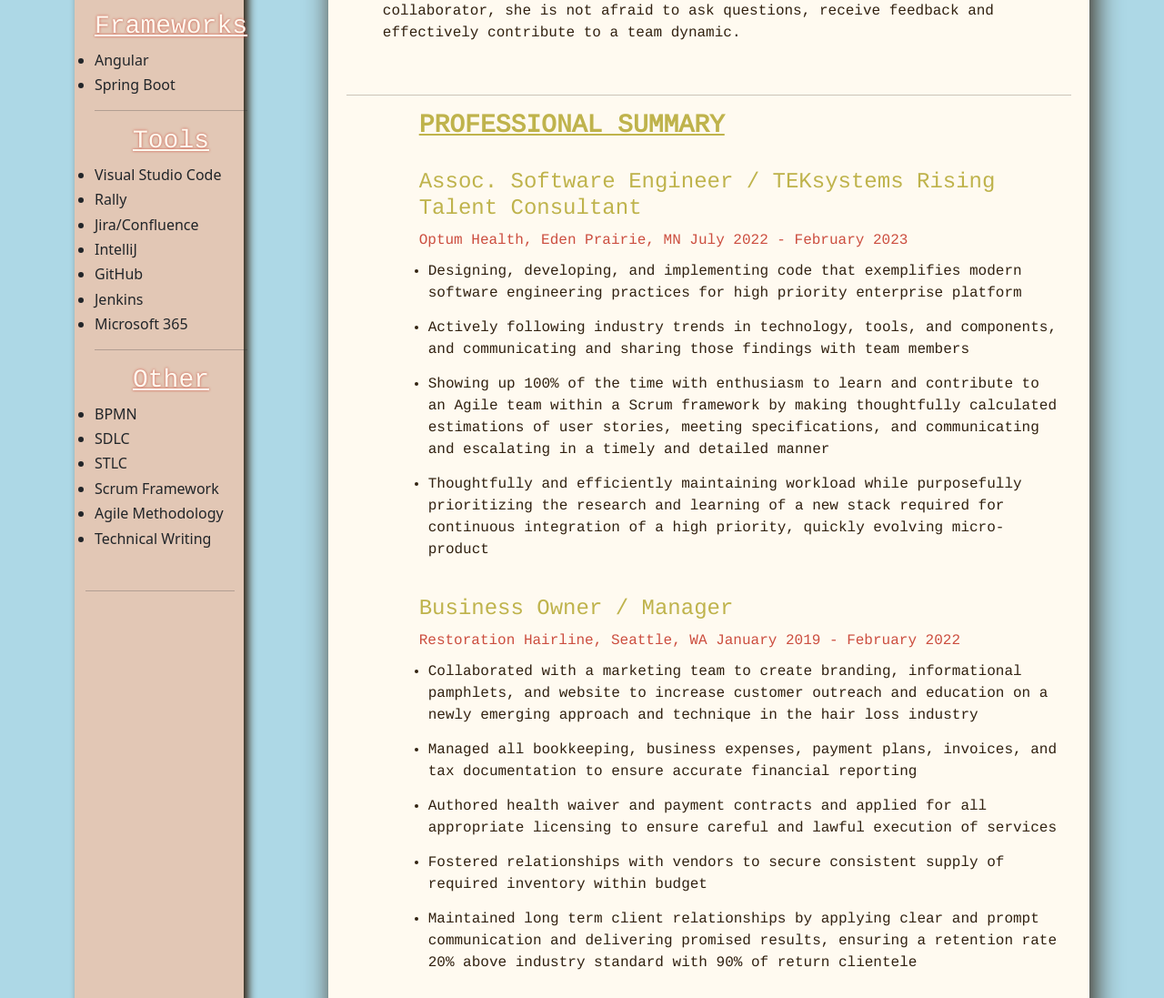
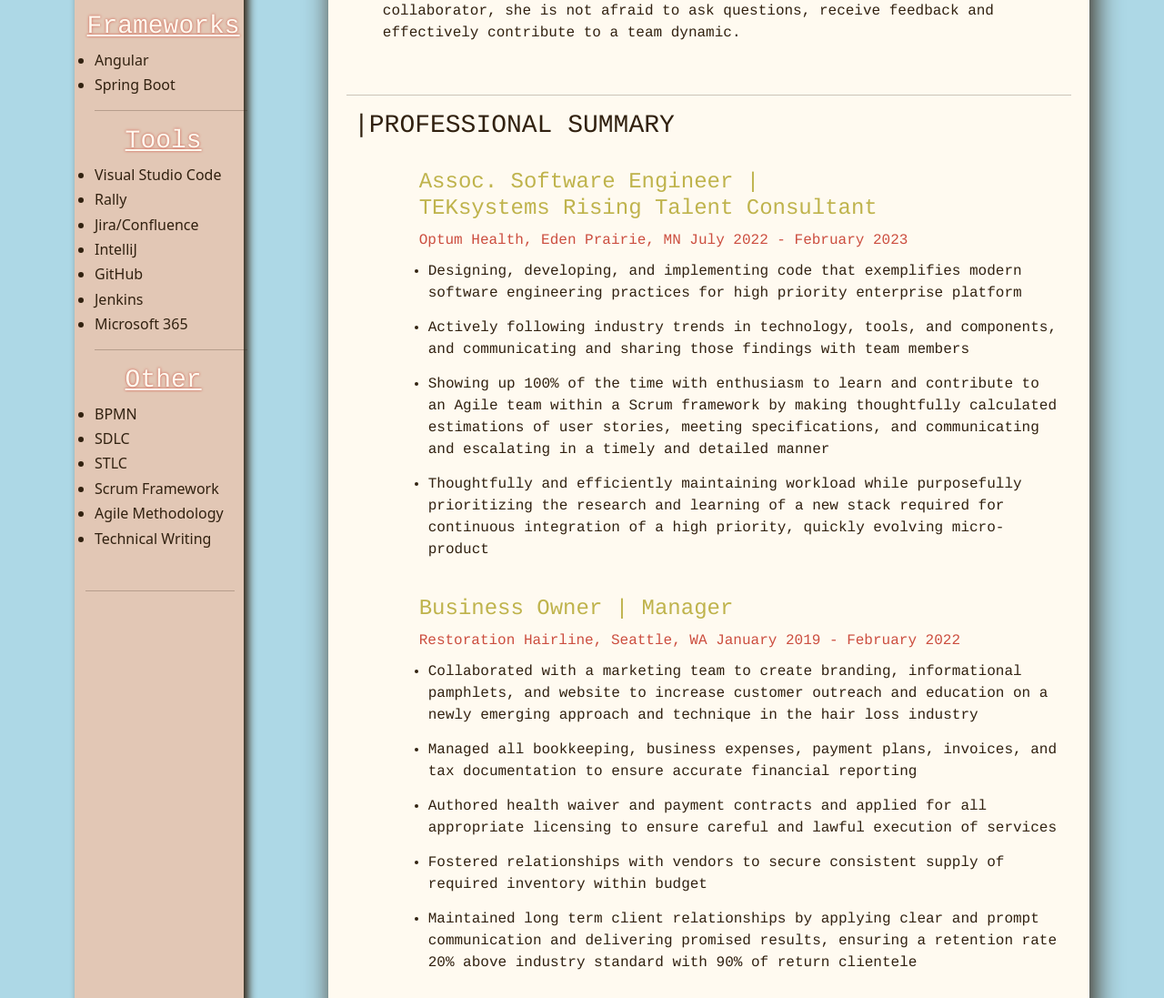
Before and after one commit to JMarlow86/JMarlow86.github.io, a plain HTML site: page resume.html in a window 1280 px wide. Shown: the part 480-1577 px from the top of the page at 91% size. Drawn offline with nearby package versions, Linux system fonts and the light colour scheme; a web font is replaced by a local one.

Commit message:
more resume formatting

```diff
--- a/resume.css
+++ b/resume.css
@@ -1,6 +1,7 @@
 body {
   background-color: lightblue;
   margin-bottom: 10%;
+  color: rgb(49, 33, 16);
 }
 @media only screen and (max-width: 600px) {
   body {
@@ -11,7 +12,6 @@ body {
 /* NAVIGATION BAR */
 .routing {
   display: flex;
-  /* padding-left: 45%; */
   justify-content: flex-end;
   padding-top:2%;
   padding-bottom: 4%;
@@ -159,6 +159,7 @@ body {
 
 
  }
+
  .contact .cont-info {
   font-family: 'Trebuchet MS', 'Lucida Sans Unicode', 'Lucida Grande', 'Lucida Sans', Arial, sans-serif;
   display: flex;
@@ -192,14 +193,6 @@ body {
 
 }
 
-.professional-container h3 {
-  padding-left: -10%;
-  color: rgb(191,179,76 );
-  font-weight: bold;
-  text-decoration: underline;
-
-}
-
 .professional-container h4 {
   color: rgb(191,179,76 );
 
@@ -212,14 +205,13 @@ body {
   color:rgb(204, 78, 63);
 
 }
+
 .certs span {
-
-/* display: flex;
-justify-content: flex_start; */
 margin-bottom: 2%;
 color:rgb(204, 78, 63);
 
 }
+
 li{
   margin-bottom: 2%;
 }
@@ -227,12 +219,19 @@ li{
 footer {
   margin-left: 6%;
 }
+
 .extras {
   margin-left:10%
 }
+
 .extras h4 {
   color:rgb(191,179,76 );
 }
+
 .extras span {
   color:rgb(204, 78, 63);
 }
+
+h3{
+  margin-left: -10%;
+}
--- a/resume.html
+++ b/resume.html
@@ -88,9 +88,11 @@
                     </div>
                     <hr>
                     <div class="professional-container">
-                        <h3>PROFESSIONAL SUMMARY </h3>
+                        <h3>|PROFESSIONAL SUMMARY </h3>
                         <br>
-                        <h4>Assoc. Software Engineer / TEKsystems Rising Talent Consultant </h4>
+                        <h4>Assoc. Software Engineer |
+                            <br>
+                            TEKsystems Rising Talent Consultant </h4>
                         <span> Optum Health, Eden Prairie, MN  July 2022 - February 2023 </span>
                         <ul>
                             <li>Designing, developing, and implementing code that exemplifies modern software engineering practices for high priority enterprise platform</li>
@@ -98,7 +100,7 @@
                             <li>Showing up 100% of the time with enthusiasm to learn and contribute to an Agile team within a Scrum framework by making thoughtfully calculated estimations of user stories, meeting specifications, and communicating and escalating in a timely and detailed manner</li>
                             <li>Thoughtfully and efficiently maintaining workload while purposefully prioritizing the research and learning of a new stack required for continuous integration of  a high priority, quickly evolving  micro-product</li>
                         </ul>
-                        <h4>Business Owner / Manager</h4>
+                        <h4>Business Owner | Manager</h4>
                         <span>Restoration Hairline, Seattle, WA January 2019 - February 2022 </span>
                         <ul>
                             <li>Collaborated with a marketing team to create branding, informational pamphlets, and website to increase customer outreach and education on a newly emerging approach and technique in the hair loss industry</li>
@@ -107,7 +109,7 @@
                             <li>Fostered relationships with vendors to secure consistent supply of required inventory within budget</li>
                             <li>Maintained long term client relationships by applying clear and prompt communication and delivering promised results, ensuring a retention rate 20% above industry standard with 90% of return clientele </li>
                         </ul>
-                        <h4>Barber / Manager</h4>
+                        <h4>Barber | Creative Director</h4>
                         <span>The Head Shop/Radar Hair & Records, Seattle, WA May 2014 - January 2019</span>
                         <ul>
                             <li>Managed all scheduling of employees and processed staff payroll </li>
@@ -118,7 +120,7 @@
                     </div>
                     <hr>
                     <div class="extras">
-                    <h3> EDUCATION</h3>
+                    <h3>|EDUCATION</h3>
 
                 <h4>TEKsystems - Full Stack Development Training </h4>
                 <span>February 2022 - July 2022</span>
@@ -130,7 +132,7 @@
                 </p>
                 <br>
                 <div class="certs">
-                <h3>CERTIFICATIONS AND TRAINING</h3>
+                <h3>|CERTIFICATIONS AND TRAINING</h3>
 
                 <ul>
                     <li><b>Coding with Html/Css|</b> <span> Codecademy | FEBRUARY 2022</span></li>
@@ -144,7 +146,7 @@
                 </ul>
 
             <hr>
-            <h3>VOLUNTEER EXPERIENCE</h3>
+            <h3>|VOLUNTEER EXPERIENCE</h3>
             <ul>
                 <li><b>Saving Great Animals|</b><span> Foster/Adoption Coordinator | 2018-PRESENT</span></li>
                 <li><b>Highline Public Schools|</b><span> Teaching Artist | 2016-2017</span></li>
```
